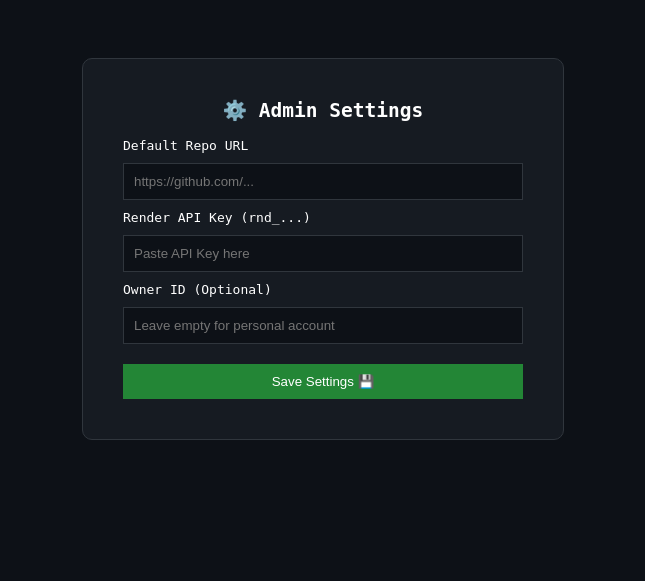
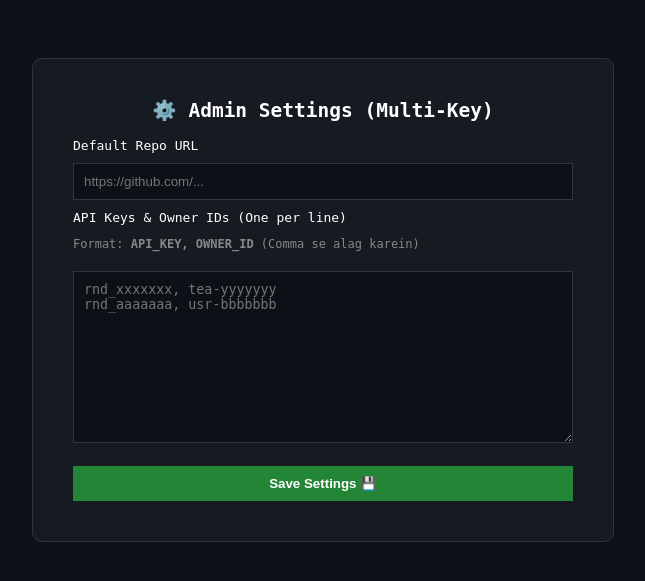
Before and after one commit to SUDEEPBOTS/Deploy12, a Flask app: page /admin in a window 1280 px wide. Shown: the top 581 px of the page, without its empty margins (317-962 px from the left). Run offline with Flask 3, Linux system fonts and the light colour scheme; the visitor is signed in with stand-in values (Sample User, id 1); data that the repository does not hold is empty.

Commit message:
Update admin.html

```diff
--- a/templates/admin.html
+++ b/templates/admin.html
@@ -4,24 +4,24 @@
     <title>Admin Panel</title>
     <style>
         body { background: #0d1117; color: white; font-family: monospace; display: flex; justify-content: center; padding-top: 50px;}
-        form { background: #161b22; padding: 40px; border: 1px solid #30363d; width: 400px; border-radius: 10px; }
-        input { width: 100%; padding: 10px; margin: 10px 0; background: #0d1117; border: 1px solid #30363d; color: white; box-sizing: border-box; }
-        button { width: 100%; padding: 10px; background: #238636; color: white; border: none; cursor: pointer; margin-top: 10px;}
+        form { background: #161b22; padding: 40px; border: 1px solid #30363d; width: 500px; border-radius: 10px; }
+        input, textarea { width: 100%; padding: 10px; margin: 10px 0; background: #0d1117; border: 1px solid #30363d; color: white; box-sizing: border-box; }
+        button { width: 100%; padding: 10px; background: #238636; color: white; border: none; cursor: pointer; margin-top: 10px; font-weight: bold;}
         h2 { text-align: center; margin-top: 0; }
+        .note { font-size: 12px; color: #888; margin-bottom: 10px; }
     </style>
 </head>
 <body>
     <form method="POST">
-        <h2>⚙️ Admin Settings</h2>
+        <h2>⚙️ Admin Settings (Multi-Key)</h2>
 
         <label>Default Repo URL</label>
         <input type="text" name="repo" value="{{ config.repo }}" placeholder="https://github.com/...">
 
-        <label>Render API Key (rnd_...)</label>
-        <input type="password" name="api_key" value="{{ config.api_key }}" placeholder="Paste API Key here">
+        <label>API Keys & Owner IDs (One per line)</label>
+        <p class="note">Format: <b>API_KEY, OWNER_ID</b> (Comma se alag karein)</p>
 
-        <label>Owner ID (Optional)</label>
-        <input type="text" name="owner_id" value="{{ config.owner_id }}" placeholder="Leave empty for personal account">
+        <textarea name="api_data" rows="10" placeholder="rnd_xxxxxxx, tea-yyyyyyy&#10;rnd_aaaaaaa, usr-bbbbbbb">{{ config.api_data }}</textarea>
 
         <button type="submit">Save Settings 💾</button>
     </form>
```
